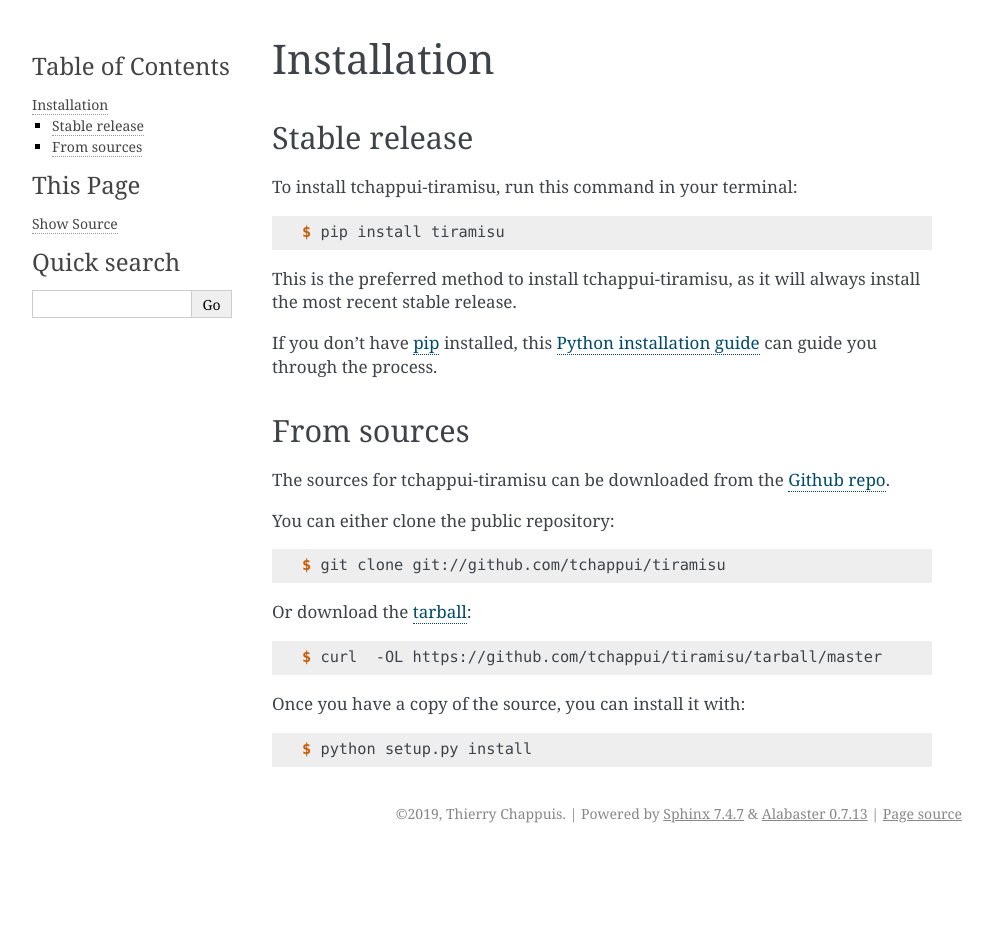
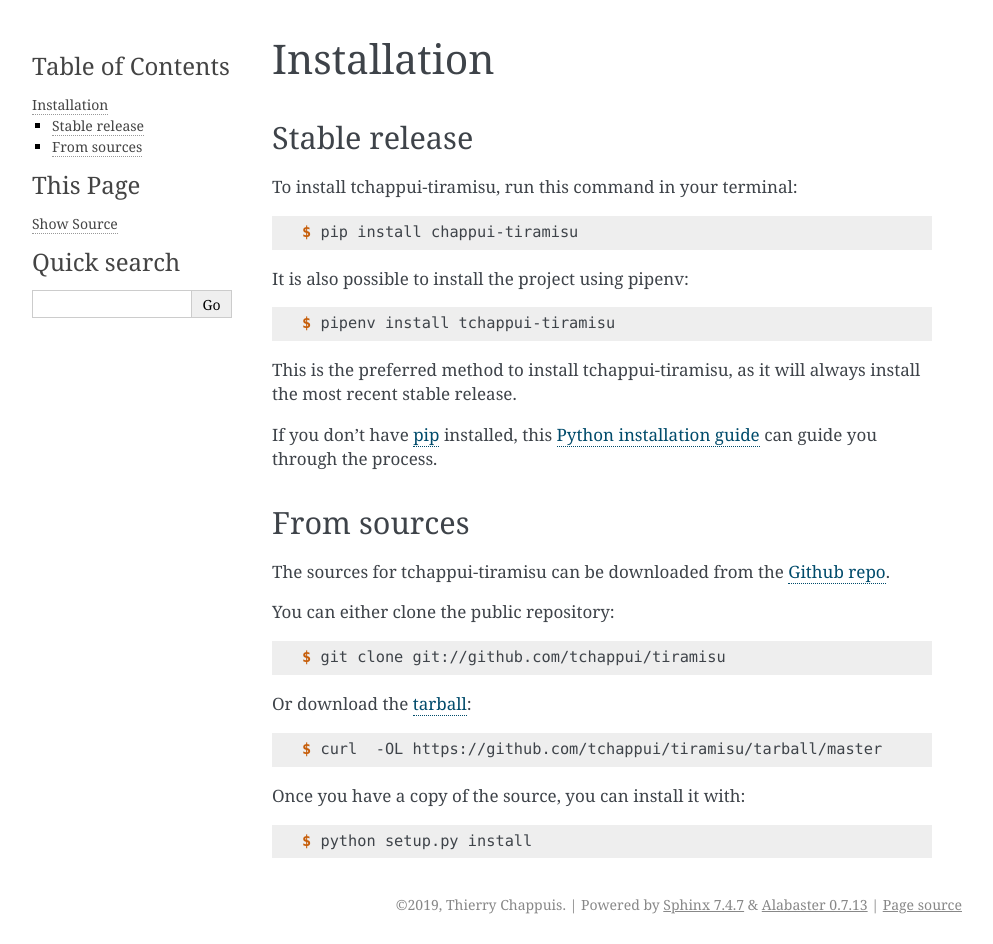
Before and after one commit to pythonmentor/tiramisu, a Sphinx documentation site: the page built from docs/installation.rst, in a window 1280 px wide. Shown: the whole page, without its empty margins (148-1141 px from the left). Built offline with Sphinx 7.4.7, drawn with Linux system fonts in a browser that asks for light colours; pages that are not in the unit, such as notebooks, are missing from menus; before the commit the page ends 900 px from its top, so only the background shows below that.

Commit message:
Updated documentation

```diff
--- a/docs/installation.rst
+++ b/docs/installation.rst
@@ -12,7 +12,13 @@ To install tchappui-tiramisu, run this command in your terminal:
 
 .. code-block:: console
 
-    $ pip install tiramisu
+    $ pip install chappui-tiramisu
+
+It is also possible to install the project using pipenv:
+
+.. code-block:: console
+
+    $ pipenv install tchappui-tiramisu
 
 This is the preferred method to install tchappui-tiramisu, as it will always install the most recent stable release.
 
```
Also changed, not shown: docs/modules.rst (added, +7 -0 lines), docs/tiramisu.rst (added, +22 -0 lines).
